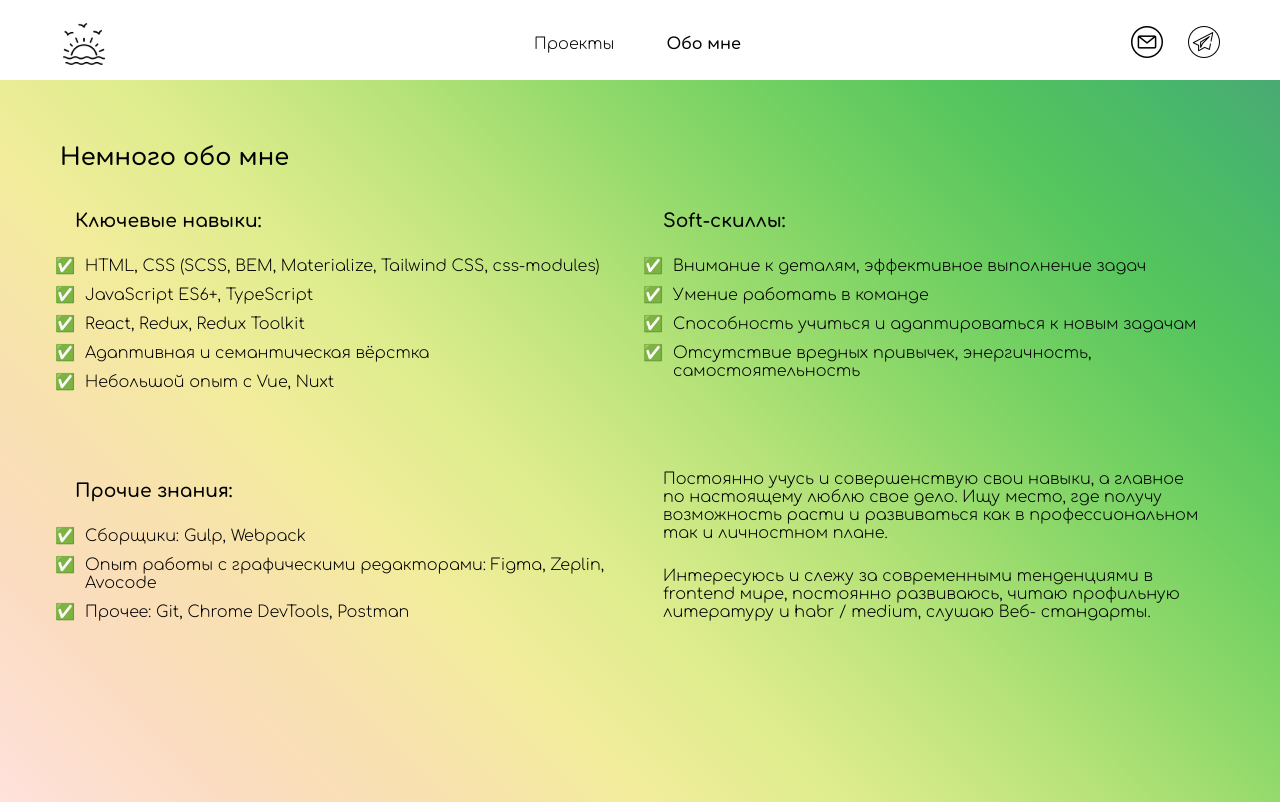
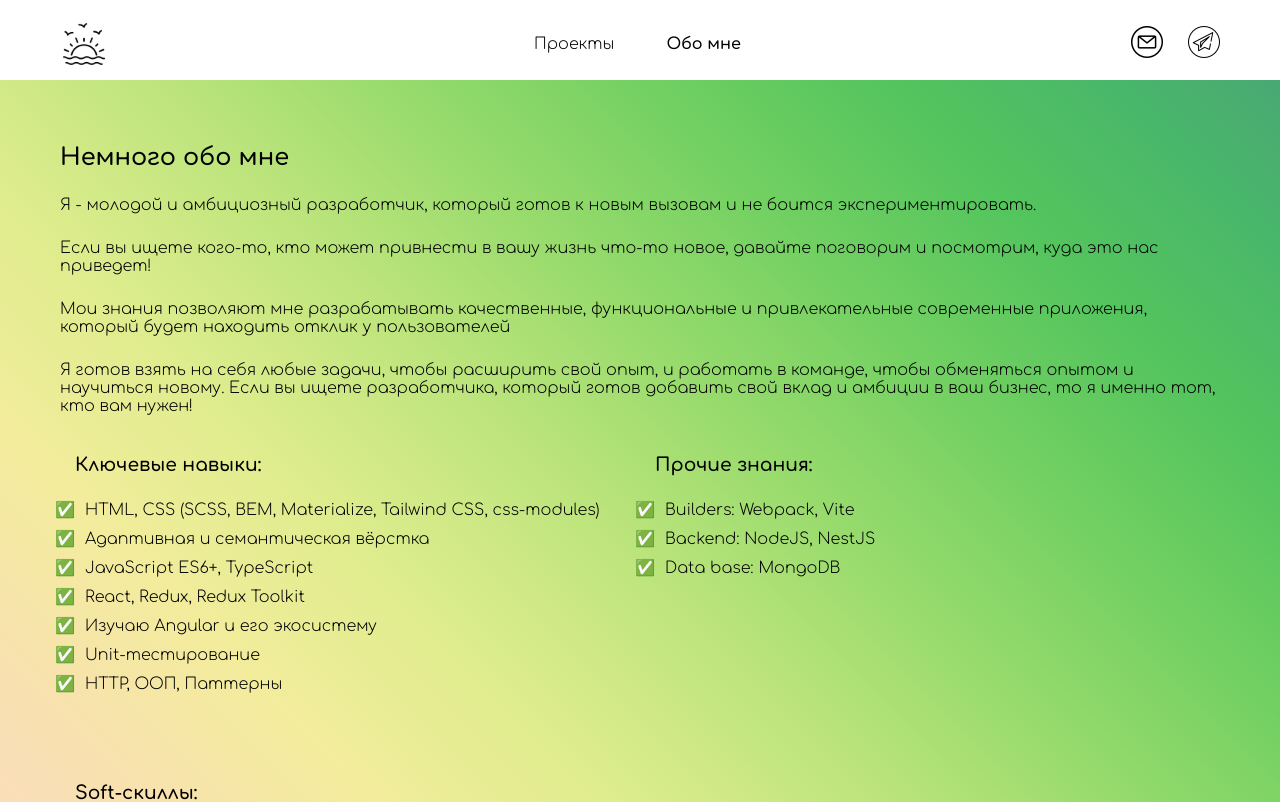
Before and after one commit to JohnGlod/website, a Nuxt app: page /about in a window 1280 px wide. Shown: the top 802 px of the page. Built offline with nearby package versions, Linux system fonts and the light colour scheme; a web font is replaced by a local one.

Commit message:
feat: update projects & about

```diff
--- a/pages/about.vue
+++ b/pages/about.vue
@@ -2,6 +2,7 @@
 import aosMixin from '~/mixins/aos'
 export default {
   name: 'AboutPage',
+  mixins: [aosMixin],
   data: () => ({
     links: [
       {
@@ -25,8 +26,35 @@ export default {
         },
       },
     ],
+    mainSkills: [
+      'HTML, CSS (SCSS, BEM, Materialize, Tailwind CSS, css-modules)',
+      'Адаптивная и семантическая вёрстка',
+      'JavaScript ES6+, TypeScript',
+      'React, Redux, Redux Toolkit',
+      'Изучаю Angular и его экосистему',
+      'Unit-тестирование',
+      'HTTP, ООП, Паттерны',
+    ],
+    anotherSkills: [
+      'Builders: Webpack, Vite',
+      'Backend: NodeJS, NestJS',
+      'Data base: MongoDB',
+    ],
+    softSkills: [
+      'Внимание к деталям, эффективное выполнение задач',
+      'Готовность быстро адаптироваться к новым технологиям и изменяющимся требованиям проекта',
+      'Умение работать в команде',
+      'Аналитическое и критическое мышление',
+      'Готовность к обучению и участию в процессах развития как самого себя, так и других членов команды',
+      'Отсутствие вредных привычек, энергичность, самостоятельность',
+    ],
+    description: [
+      'Я - молодой и амбициозный разработчик, который готов к новым вызовам и не боится экспериментировать.',
+      'Если вы ищете кого-то, кто может привнести в вашу жизнь что-то новое, давайте поговорим и посмотрим, куда это нас приведет!',
+      'Мои знания позволяют мне разрабатывать качественные, функциональные и привлекательные современные приложения, который будет находить отклик у пользователей',
+      'Я готов взять на себя любые задачи, чтобы расширить свой опыт, и работать в команде, чтобы обменяться опытом и научиться новому. Если вы ищете  разработчика, который готов добавить свой вклад и амбиции в ваш бизнес, то я именно тот, кто вам нужен!',
+    ],
   }),
-  mixins: [aosMixin],
 }
 </script>
 
@@ -40,10 +68,22 @@ export default {
           data-aos-duration="800"
           data-aos-anchor-placement="top-bottom"
           data-aos-delay="300"
+          data-aos-once="true"
         >
           Немного обо мне
         </h2>
-
+        <p
+          v-for="(item, index) in description"
+          :key="index"
+          class="about__text"
+          data-aos="fade-up-right"
+          data-aos-duration="1000"
+          data-aos-anchor-placement="top-bottom"
+          :data-aos-delay="0 + index * 200"
+          data-aos-once="true"
+        >
+          {{ item }}
+        </p>
         <div class="about__col">
           <div class="about__list">
             <h3
@@ -52,58 +92,22 @@ export default {
               data-aos-duration="800"
               data-aos-anchor-placement="top-bottom"
               data-aos-delay="500"
+              data-aos-once="true"
             >
               Ключевые навыки:
             </h3>
             <ul class="list">
               <li
+                v-for="(item, index) in mainSkills"
+                :key="index"
                 class="list__item"
                 data-aos="fade-up-right"
                 data-aos-duration="1000"
                 data-aos-anchor-placement="top-bottom"
-                data-aos-delay="600"
+                :data-aos-delay="600 + index * 200"
+                data-aos-once="true"
               >
-                HTML, CSS (SCSS, BEM, Materialize, Tailwind CSS, css-modules)
-              </li>
-
-              <li
-                class="list__item"
-                data-aos="fade-up-right"
-                data-aos-duration="1000"
-                data-aos-anchor-placement="top-bottom"
-                data-aos-delay="800"
-              >
-                JavaScript ES6+, TypeScript
-              </li>
-
-              <li
-                class="list__item"
-                data-aos="fade-up-right"
-                data-aos-duration="1000"
-                data-aos-anchor-placement="top-bottom"
-                data-aos-delay="1000"
-              >
-                React, Redux, Redux Toolkit
-              </li>
-
-              <li
-                class="list__item"
-                data-aos="fade-up-right"
-                data-aos-duration="1000"
-                data-aos-anchor-placement="top-bottom"
-                data-aos-delay="1200"
-              >
-                Адаптивная и семантическая вёрстка
-              </li>
-
-              <li
-                class="list__item"
-                data-aos="fade-up-right"
-                data-aos-duration="1000"
-                data-aos-anchor-placement="top-bottom"
-                data-aos-delay="1400"
-              >
-                Небольшой опыт с Vue, Nuxt
+                {{ item }}
               </li>
             </ul>
           </div>
@@ -114,39 +118,23 @@ export default {
               data-aos-duration="800"
               data-aos-anchor-placement="top-bottom"
               data-aos-delay="1500"
+              data-aos-once="true"
             >
               Прочие знания:
             </h3>
 
             <ul class="list">
               <li
+                v-for="(item, index) in anotherSkills"
+                :key="index"
                 class="list__item"
                 data-aos="fade-up-right"
                 data-aos-duration="1000"
                 data-aos-anchor-placement="top-bottom"
-                data-aos-delay="1700"
+                :data-aos-delay="1800 + index * 200"
+                data-aos-once="true"
               >
-                Сборщики: Gulp, Webpack
-              </li>
-
-              <li
-                class="list__item"
-                data-aos="fade-up-right"
-                data-aos-duration="1000"
-                data-aos-anchor-placement="top-bottom"
-                data-aos-delay="1900"
-              >
-                Опыт работы с графическими редакторами: Figma, Zeplin, Avocode
-              </li>
-
-              <li
-                class="list__item"
-                data-aos="fade-up-right"
-                data-aos-duration="1000"
-                data-aos-anchor-placement="top-bottom"
-                data-aos-delay="2100"
-              >
-                Прочее: Git, Chrome DevTools, Postman
+                {{ item }}
               </li>
             </ul>
           </div>
@@ -157,86 +145,41 @@ export default {
               data-aos-duration="800"
               data-aos-anchor-placement="top-bottom"
               data-aos-delay="1500"
+              data-aos-once="true"
             >
               Soft-скиллы:
             </h3>
 
             <ul class="list">
               <li
+                v-for="(item, index) in softSkills"
+                :key="index"
                 class="list__item"
                 data-aos="fade-up-right"
                 data-aos-duration="1000"
                 data-aos-anchor-placement="top-bottom"
-                data-aos-delay="1700"
+                :data-aos-delay="1800 + index * 200"
+                data-aos-once="true"
               >
-                Внимание к деталям, эффективное выполнение задач
-              </li>
-              <li
-                class="list__item"
-                data-aos="fade-up-right"
-                data-aos-duration="1000"
-                data-aos-anchor-placement="top-bottom"
-                data-aos-delay="1900"
-              >
-                Умение работать в команде
-              </li>
-
-              <li
-                class="list__item"
-                data-aos="fade-up-right"
-                data-aos-duration="1000"
-                data-aos-anchor-placement="top-bottom"
-                data-aos-delay="2100"
-              >
-                Способность учиться и адаптироваться к новым задачам
-              </li>
-              <li
-                class="list__item"
-                data-aos="fade-up-right"
-                data-aos-duration="1000"
-                data-aos-anchor-placement="top-bottom"
-                data-aos-delay="2200"
-              >
-                Отсутствие вредных привычек, энергичность, самостоятельность
+                {{ item }}
               </li>
             </ul>
-          </div>
-          <div class="about__list">
-            <p
-              class="about__text"
-              data-aos="fade-up-right"
-              data-aos-duration="1000"
-              data-aos-anchor-placement="top-bottom"
-              data-aos-delay="2200"
-            >
-              Постоянно учусь и совершенствую свои навыки, а главное по
-              настоящему люблю свое дело. Ищу место, где получу возможность
-              расти и развиваться как в профессиональном так и личностном плане.
-            </p>
-            <p
-              class="about__text"
-              data-aos="fade-up-right"
-              data-aos-duration="1000"
-              data-aos-anchor-placement="top-bottom"
-              data-aos-delay="2400"
-            >
-              Интересуюсь и слежу за современными тенденциями в frontend мире,
-              постоянно развиваюсь, читаю профильную литературу и habr / medium,
-              слушаю Веб- стандарты.
-            </p>
           </div>
         </div>
       </div>
     </div>
   </section>
 </template>
-
 <style lang="scss">
 .about {
   padding: var(--padding-section);
 
   &__col {
     columns: 2 var(--content);
+    @media screen and (min-width: 767px) {
+      display: grid;
+      grid-template-columns: repeat(2, 1fr);
+    }
   }
 
   &__list {
@@ -246,7 +189,7 @@ export default {
 
   &__text {
     margin-bottom: var(--margin-lg);
-    max-width: var(--content);
+    padding: 0;
   }
 }
 
```
Also changed, not shown: pages/projects.vue (+67 -3 lines).
